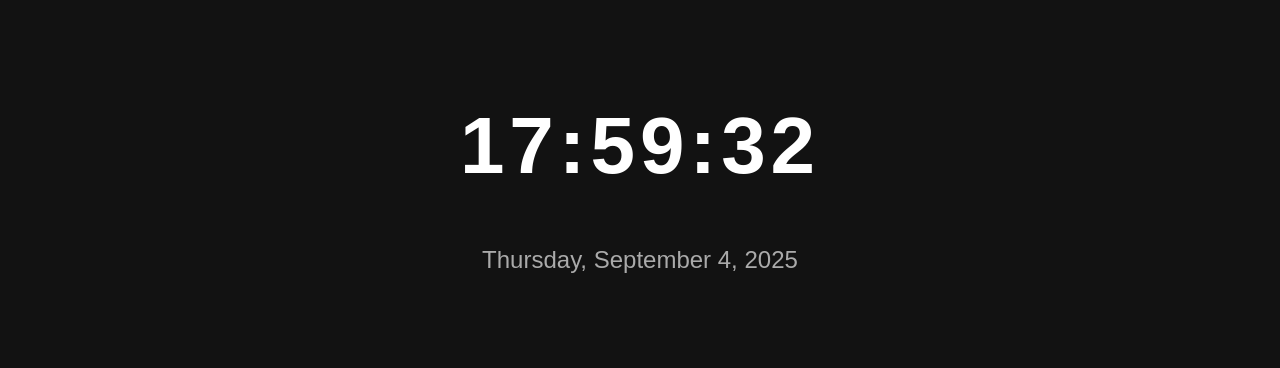
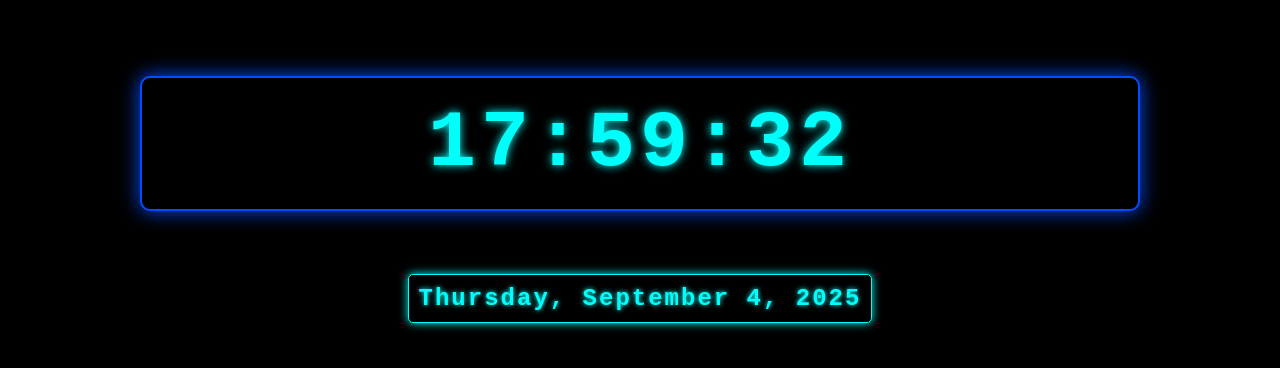
Before and after one commit to Daksh-dev-01/digital-clock, a plain HTML site: page index.html in a window 1280 px wide. Shown: the part 228-596 px from the top of the page. Drawn offline with Linux system fonts and the light colour scheme.

Commit message:
Initial commit - Digital Live Clock project

```diff
--- a/style.css
+++ b/style.css
@@ -5,21 +5,44 @@ body {
   height: 100vh;
   margin: 0;
   font-family: Arial, sans-serif;
-  background-color: #121212;
+  background-color: #000000;
   color: #fff;
 }
 
 .clock-container {
   text-align: center;
+  height: 300px;
+  width: 1000px;
 }
 
 #clock {
   font-size: 5rem;
   letter-spacing: 5px;
+    font-weight: bold;
+    color: #00fffb;
+    text-shadow: 0 0 10px #00fffb;
+    background-color: #000;
+    padding: 20px;
+    border-radius: 10px;
+    border: 2px solid #004cff;
+    box-shadow: 0 0 20px #004cff;
+    font-family: 'Courier New', Courier, monospace;
 }
 
 #date {
   margin-top: 10px;
   font-size: 1.5rem;
-  color: #aaa;
+  color: #00fffb;
+    font-family: 'Courier New', Courier, monospace;
+    text-shadow: 0 0 5px #00fffb;
+    letter-spacing: 2px;
+    font-weight: bold;
+    background-color: #000;
+    padding: 10px;
+    border-radius: 5px;
+    border: 1px solid #00fffb;
+    box-shadow: 0 0 10px #00fffb;
+    display: inline-block;
+    min-width: 250px;
+    text-align: center;
 }
```
